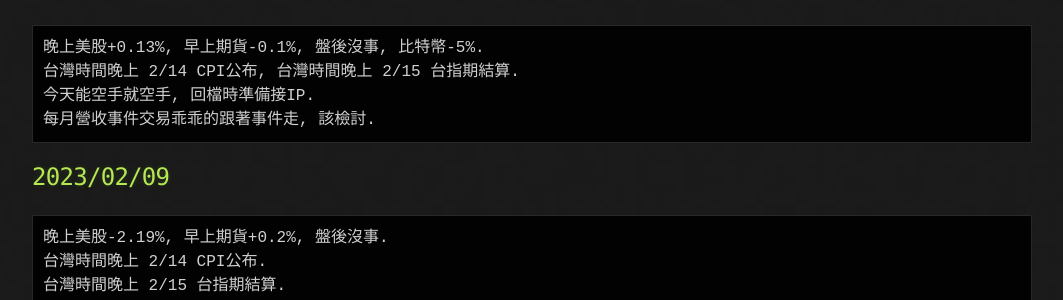
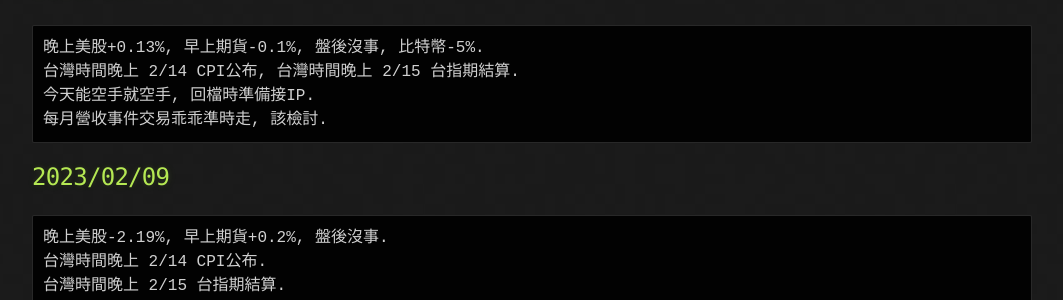
Before and after one commit to lepg5487/Stock_God, a Jekyll site: the page built from index.md, in a window 1280 px wide and 900 px high, scrolled down 428 px. Shown: the part 221-521 px from the top of the window, without its empty margins (108-1171 px from the left). Built offline with Jekyll 4.4.1, drawn with Linux system fonts in a browser that asks for light colours; our own code applies the rules of GitHub Pages for plain Markdown files.

Commit message:
Update index.md

````diff
--- a/index.md
+++ b/index.md
@@ -25,7 +25,7 @@ layout: testlayouts
 晚上美股+0.13%, 早上期貨-0.1%, 盤後沒事, 比特幣-5%.
 台灣時間晚上 2/14 CPI公布, 台灣時間晚上 2/15 台指期結算.
 今天能空手就空手, 回檔時準備接IP.
-每月營收事件交易乖乖的跟著事件走, 該檢討.
+每月營收事件交易乖乖準時走, 該檢討.
 ```
 
 ## 2023/02/09
````
